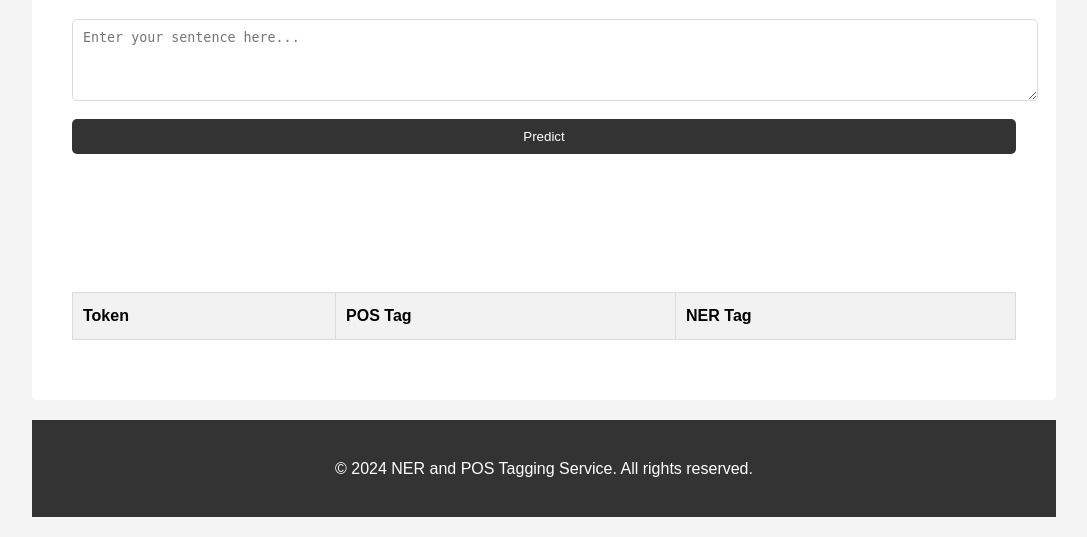
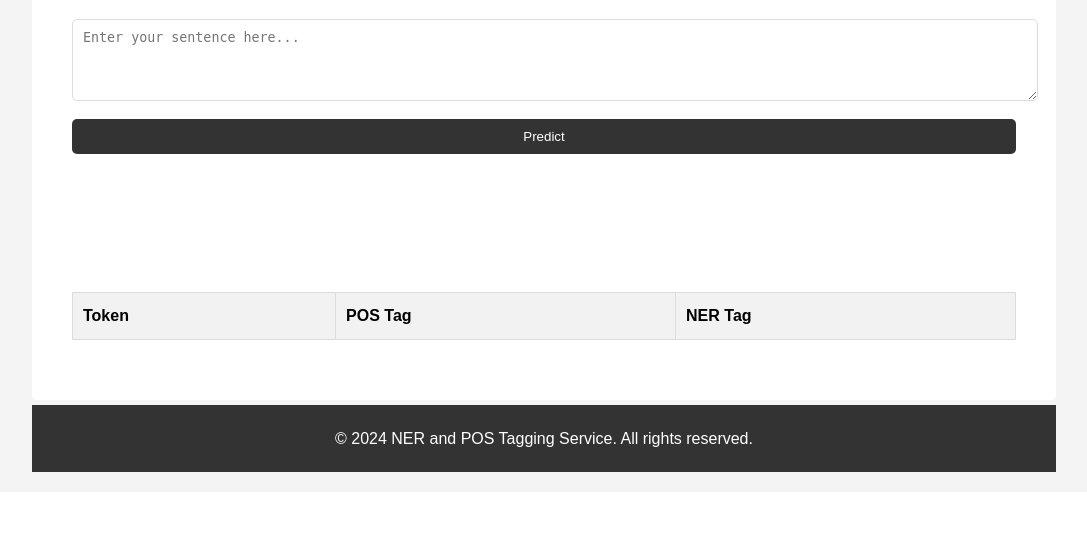
Before and after one commit to 1666sApple/Bangla-NER, a FastAPI app: page / in a window 1280 px wide. Shown: the part 660-1197 px from the top of the page, without its empty margins (96-1183 px from the left). After the commit the page ends 1132 px from the top, so only its background shows below. Run offline with FastAPI, Linux system fonts and the light colour scheme; lists and menus that the app fills with data are empty; parts of the project's set-up code (start-up, migrations or seed data) failed here and were passed over.

Commit message:
Update Footer

```diff
--- a/app/static/styles.css
+++ b/app/static/styles.css
@@ -15,7 +15,7 @@ body {
 
 header {
   background: #333;
-  color: #fff; /* Corrected typo: font-color -> color */
+  color: #fff;
   padding: 20px 0;
   text-align: center;
 }
@@ -62,13 +62,12 @@ li:before {
 
 footer {
   text-align: center;
-  padding: 20px;
-  margin-top: 20px;
+  padding: 5px;
+  margin-top: 5px;
   background: #333;
   color: #fff;
 }
 
-/* Existing styles for the prediction page */
 form {
   background: #fff;
   padding: 20px;
```
